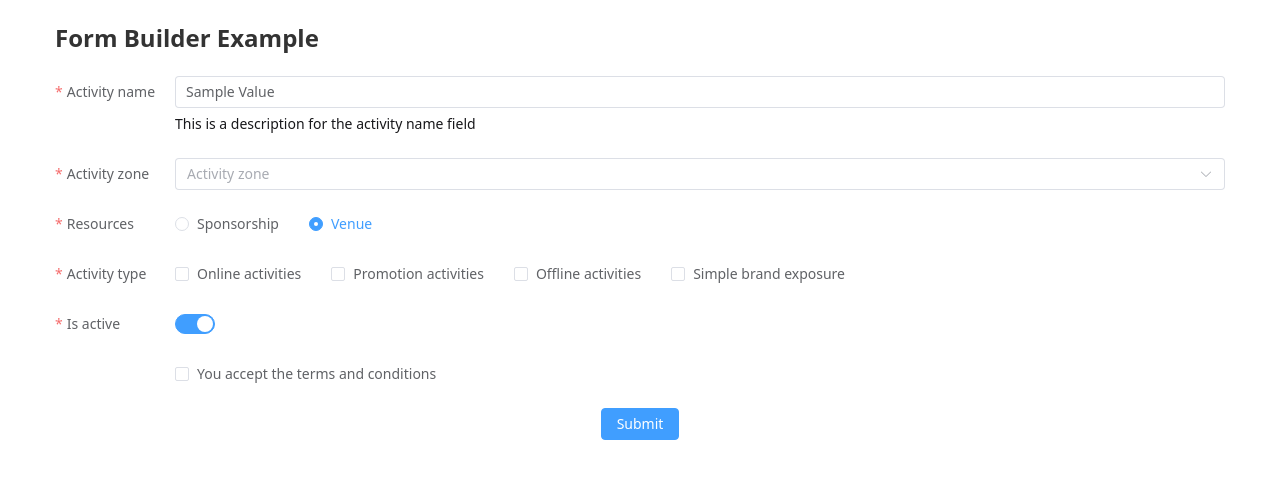
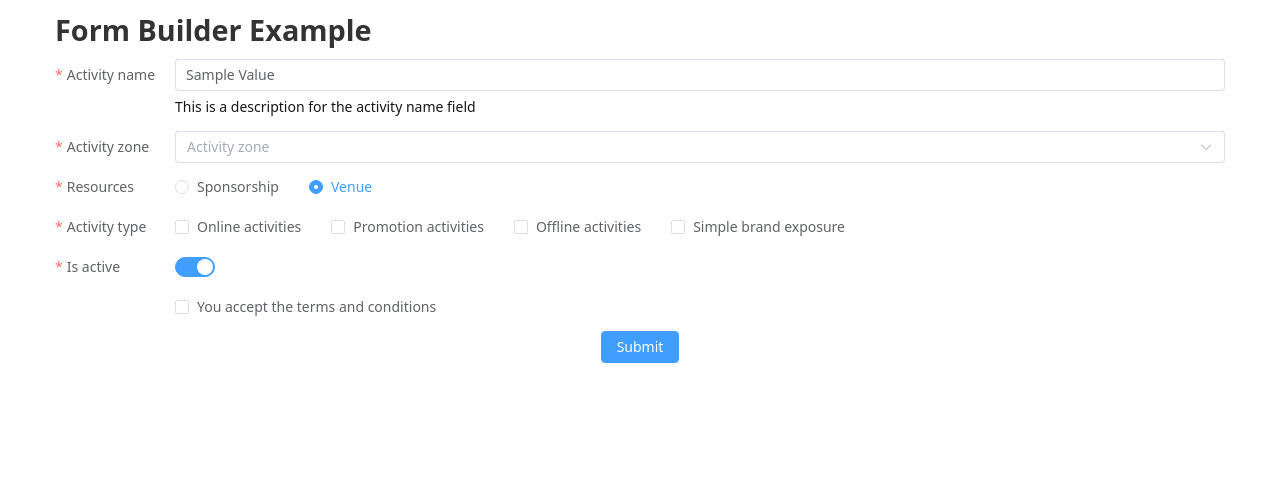
Before and after one commit to Friske2/FormBuilder, a Vue app: page / in a window 1280 px wide. Shown: the top 478 px of the page. Built offline with nearby package versions, Linux system fonts and the light colour scheme.

Commit message:
edit css

```diff
--- a/src/assets/app.css
+++ b/src/assets/app.css
@@ -32,10 +32,9 @@
 }
 
 .title {
-    font-size: 24px;
+    font-size: 1.8rem; /* Converted 24px to rem */
     font-weight: bold;
     text-align: left;
-    margin: 20px 0;
     color: #333;
 }
 
@@ -50,3 +49,27 @@
         font-size: 18px;
     }
 }
+
+.sub-title {
+    font-size: 1rem;
+    font-weight: normal;
+    text-align: left;
+    margin: 10px 0;
+    color: #555;
+}
+
+@media (max-width: 768px) {
+    .sub-title {
+        font-size: 1.125rem; /* Converted 18px to rem */
+    }
+}
+
+@media (max-width: 576px) {
+    .sub-title {
+        font-size: 16px;
+    }
+}
+
+.title + .sub-title {
+    margin: 0;
+}
--- /dev/null
+++ b/src/assets/custom.css
@@ -0,0 +1,7 @@
+.el-form-item:not(.is-error) {
+    margin-bottom: 0.5rem;
+}
+
+.el-form-item.is-error > .el-form-item__content {
+    margin-bottom: 0rem !important;
+}
--- a/src/main.ts
+++ b/src/main.ts
@@ -3,6 +3,7 @@ import App from './App.vue'
 import './assets/daisy.css'
 import './assets/app.css'
 import 'element-plus/dist/index.css'
+import './assets/custom.css'
 // import ElementPlus from 'element-plus'
 
 const app = createApp(App)
```
